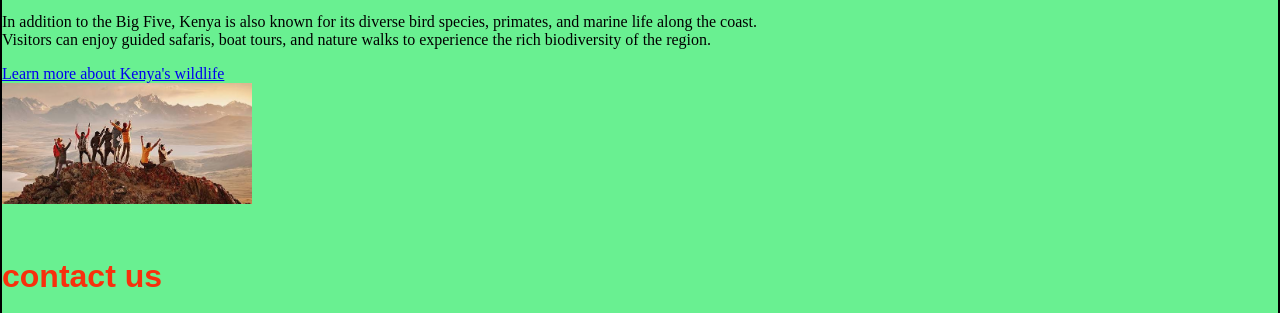
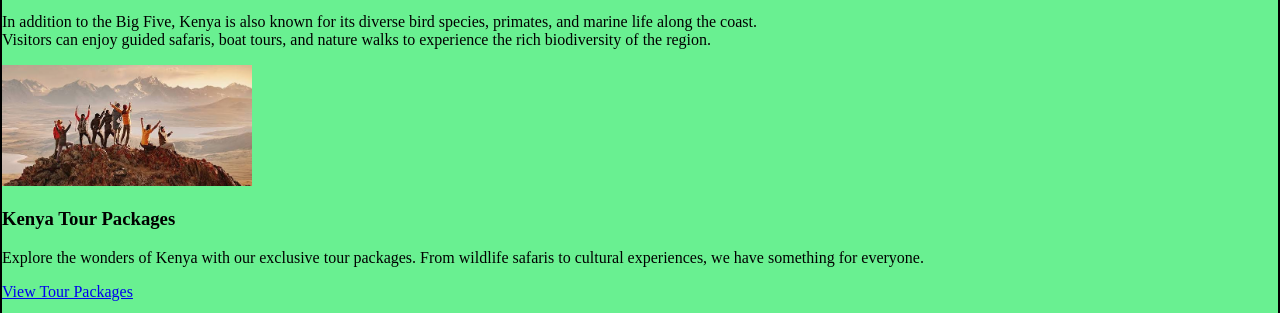
Before and after one commit to gogajabes-cmd/project3, a plain HTML site: page index.html in a window 1280 px wide. Shown: the part 1033-1346 px from the top of the page. Drawn offline with Linux system fonts and the light colour scheme.

Commit message:
linking the  website

```diff
--- a/index.html
+++ b/index.html
@@ -34,9 +34,13 @@ In the grassy clearing behind it, a plains zebra grazes peacefully, each<br> bla
     <h2>Kenya's Wildlife</h2>
     <p>Kenya is home to a wide variety of wildlife, including the Big Five: lions,leopards,elephants,rhinos and buffalo.<br> The country's national parks and reserves offer excellent opportunities for wildlife viewing and photography.</p>
     <p>In addition to the Big Five, Kenya is also known for its diverse bird species, primates, and marine life along the coast.<br> Visitors can enjoy guided safaris, boat tours, and nature walks to experience the rich biodiversity of the region.</p>
-    <a href="https://www.safaribookings.com/kenya" target="_blank">Learn more about Kenya's wildlife</a>
     </section>
 <img src="./assets/tour.jpg" alt="Maasai giraffe and plains zebra in Kenya" width="250">
+<section id="tour">
+        <h3>Kenya Tour Packages</h3>
+        <p>Explore the wonders of Kenya with our exclusive tour packages. From wildlife safaris to cultural experiences, we have something for everyone.</p>
+        <a href="https://www.kenya-tourism.com/packages" target="_blank">View Tour Packages</a>
+    </section>
     <div>
         <h1>contact us</h1>
         <table>
```
